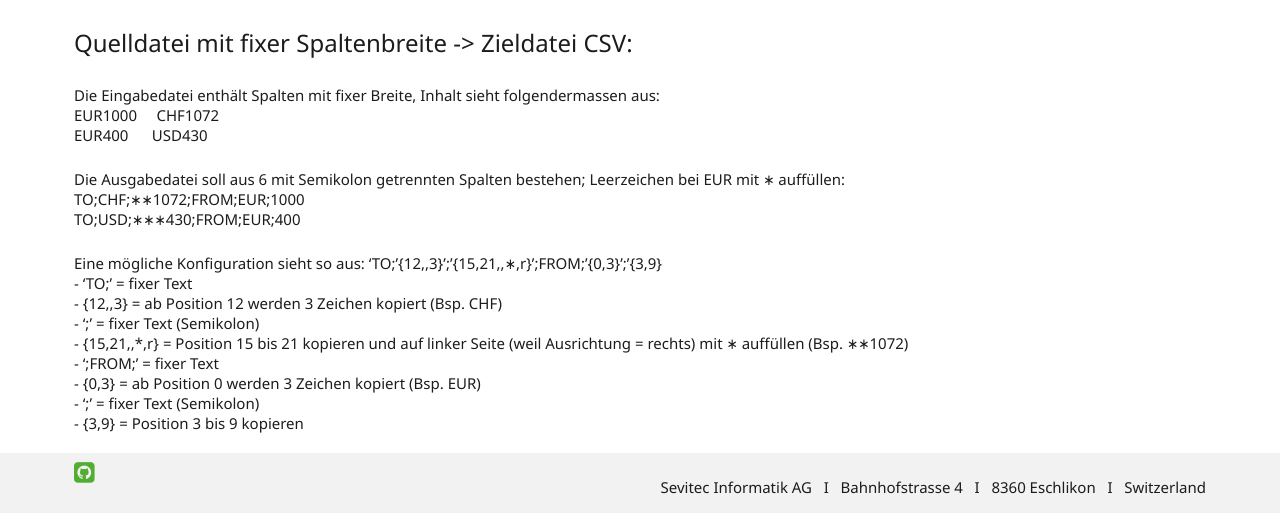
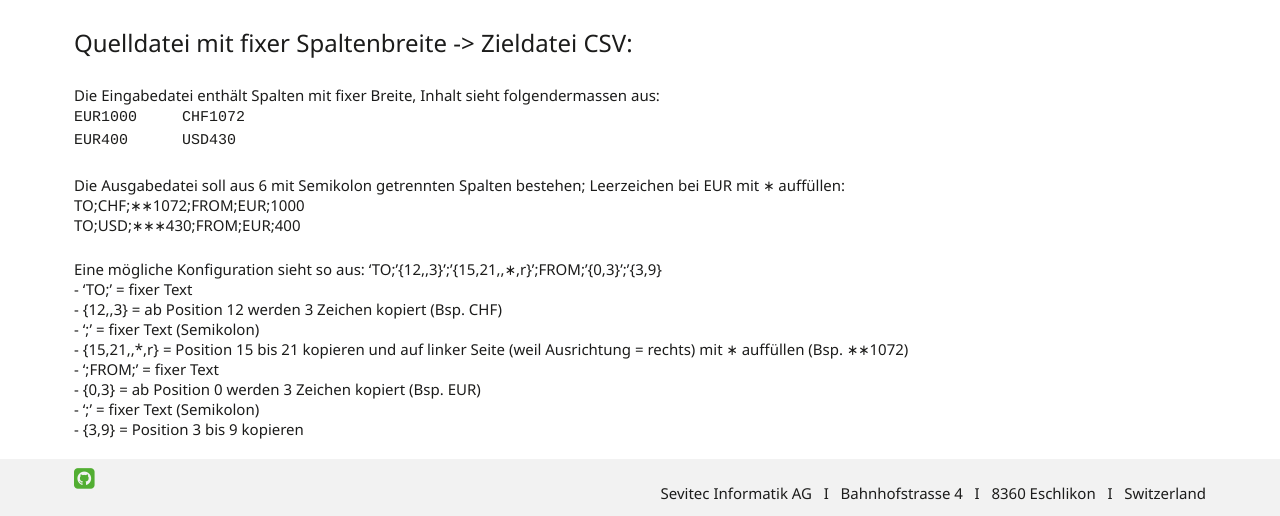
Before and after one commit to primesoft-group/oneconnexx-docs, a Jekyll site: the page built from _pages/addins/de/filereconstructor.md, in a window 1280 px wide. Shown: the part 1452-1968 px from the top of the page. Built offline with Jekyll 4.4.1, drawn with Linux system fonts in a browser that asks for light colours; nearby versions of some CDN libraries; some web fonts are replaced.

Commit message:
Update filereconstructor.md

```diff
--- a/_pages/addins/de/filereconstructor.md
+++ b/_pages/addins/de/filereconstructor.md
@@ -28,7 +28,8 @@ Das FileReconstructor AddIn liest eine existierende Datei ein, formt zeilenweise
 ### Anwendungsbeispiele
 
 #### Quelldatei mit fixer Spaltenbreite -> Zieldatei CSV:
-Die Eingabedatei enthält Spalten mit fixer Breite, Inhalt sieht folgendermassen aus:<br />EUR1000&nbsp;&nbsp;&nbsp;&nbsp;&nbsp;CHF1072<br />EUR400&nbsp;&nbsp;&nbsp;&nbsp;&nbsp;&nbsp;USD430<br />
+Die Eingabedatei enthält Spalten mit fixer Breite, Inhalt sieht folgendermassen aus:<br />
+<span style="font-family:Courier;">EUR1000&nbsp;&nbsp;&nbsp;&nbsp;&nbsp;CHF1072<br />EUR400&nbsp;&nbsp;&nbsp;&nbsp;&nbsp;&nbsp;USD430</span>
 
 Die Ausgabedatei soll aus 6 mit Semikolon getrennten Spalten bestehen; Leerzeichen bei EUR mit &lowast; auffüllen:<br />TO;CHF;&lowast;&lowast;1072;FROM;EUR;1000<br />TO;USD;&lowast;&lowast;&lowast;430;FROM;EUR;400<br />
 
```
